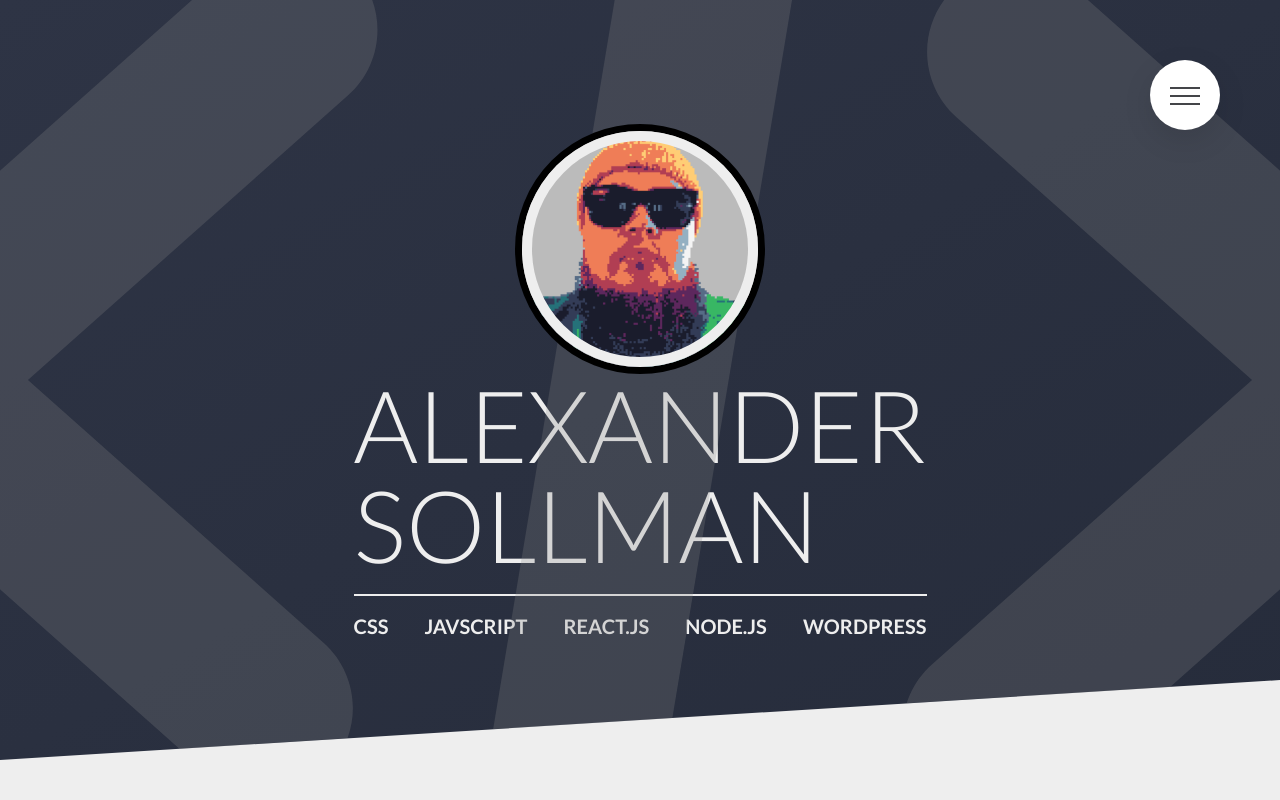
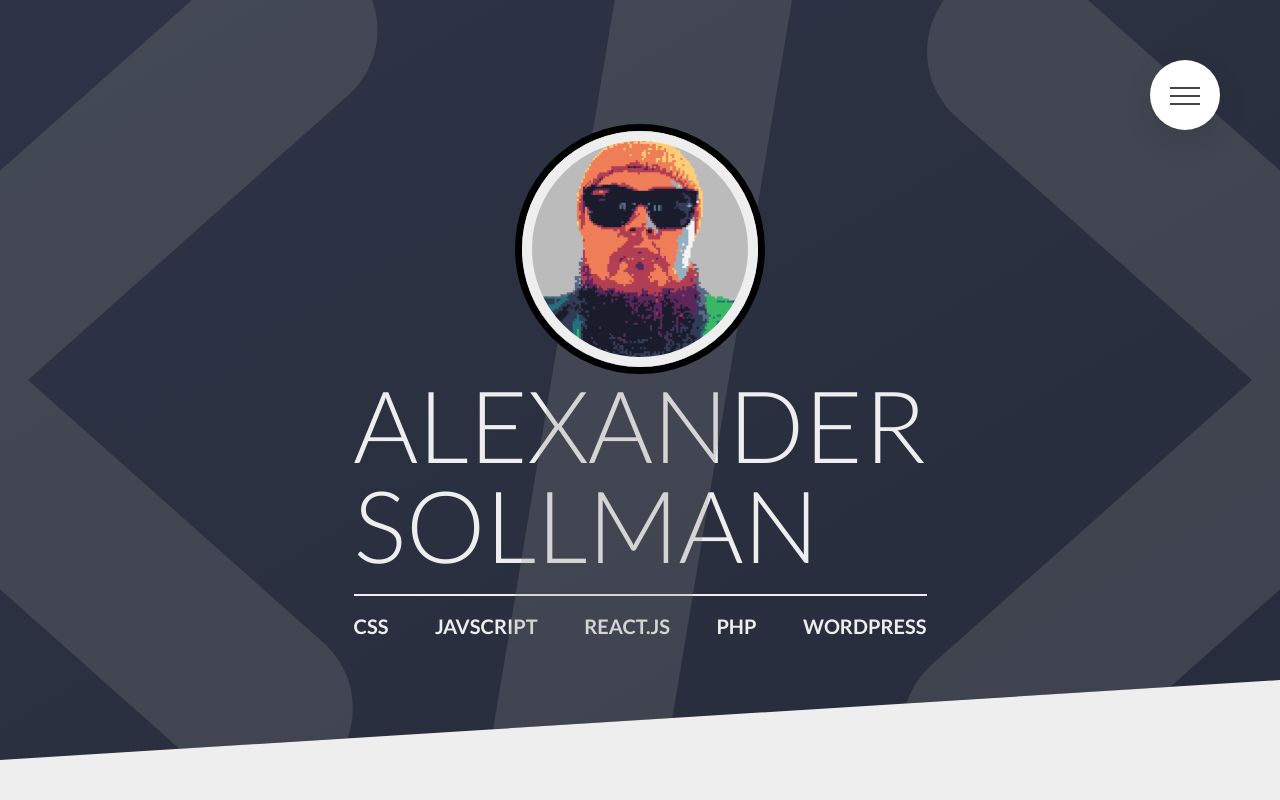
Before and after one commit to pix0id/alexsollmanportfolio, a website: page index.html in a window 1280 px wide. Shown: the top 800 px of the page. Drawn offline with Linux system fonts and the light colour scheme.

Commit message:
Changed Nodejs to PHP

```diff
--- a/index.html
+++ b/index.html
@@ -47,7 +47,7 @@
         <li class="header__skill">css</li>
         <li class="header__skill">javscript</li>
         <li class="header__skill">react.js</li>
-        <li class="header__skill">node.js</li>
+        <li class="header__skill">PHP</li>
         <li class="header__skill">wordpress</li>
       </ul>
       </div>
```
